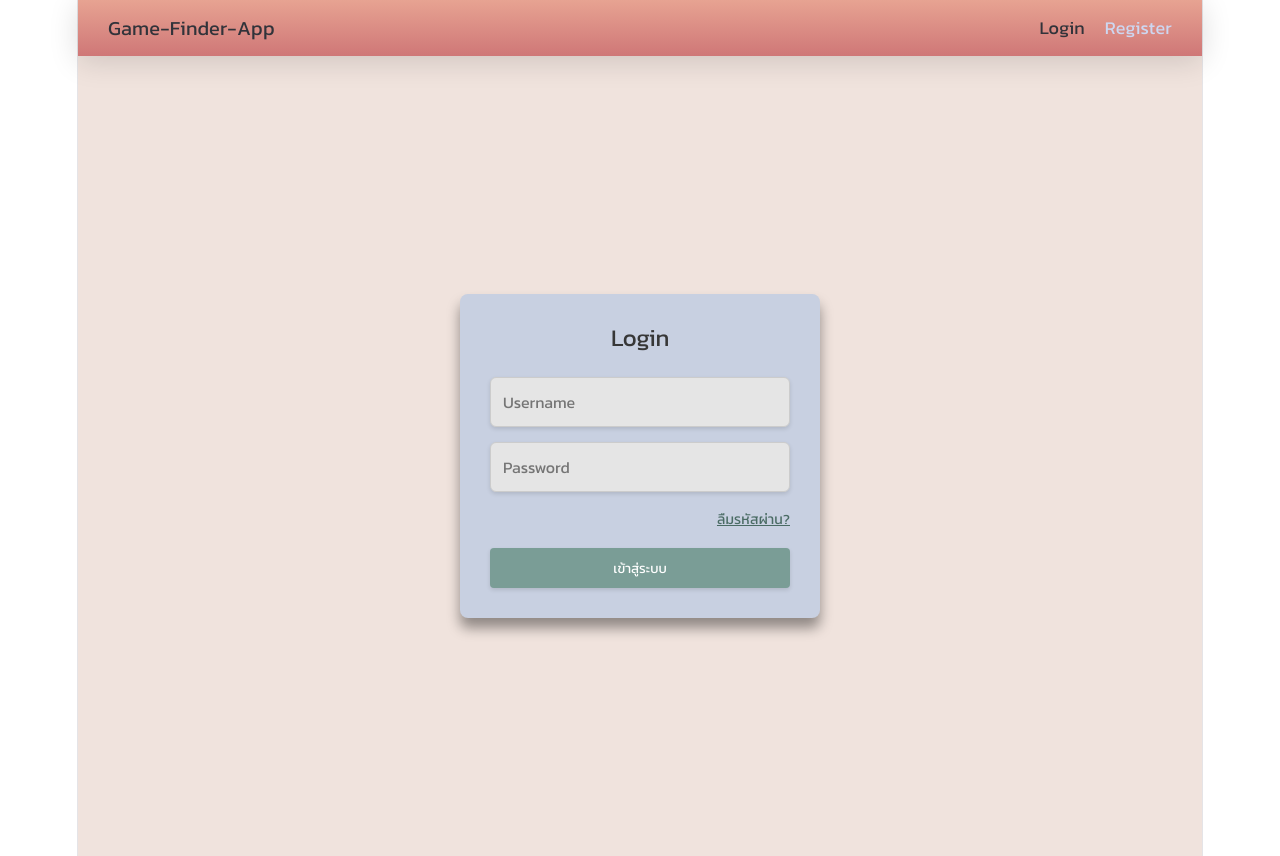
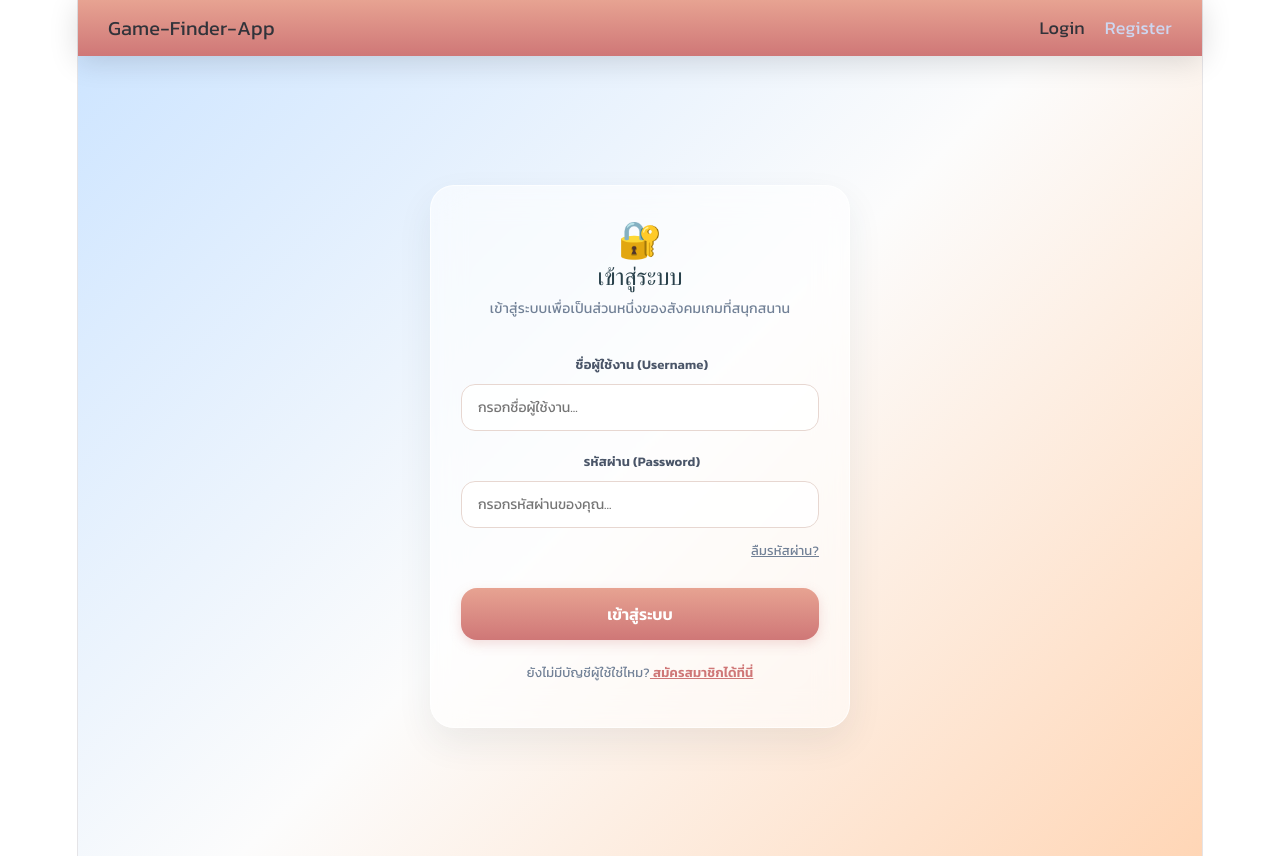
Before and after one commit to siverart/Party-finder-project, a React (Vite) app in the folder frontend/: page /login in a window 1280 px wide. Built offline with nearby package versions, Linux system fonts and the light colour scheme.

Commit message:
finish refactor css of login page

```diff
--- a/frontend/src/pages/Login.jsx
+++ b/frontend/src/pages/Login.jsx
@@ -11,9 +11,10 @@ function Login(){
         const token = localStorage.getItem('token');
         if (token) {
             // ถ้ามี token อยู่ในเครื่องแล้ว ไม่ต้องให้กรอกซ้ำ ดีดไปหน้า profile ทันที
-            navigate('/profile');
+            navigate('/lobby');
         }
     }, [navigate])
+
     const handleLogin = async (e) => {
         e.preventDefault();
         try {
@@ -22,110 +23,208 @@ function Login(){
             localStorage.setItem('username', response.data.username)
             localStorage.setItem('myUserId', response.data.id)
             alert("เข้าสู่ระบบสำเร็จ");
-            navigate('/profile');//โยนเข้าหน้านี้ไปก่อน ในอนาคตจะโยนไปหน้เา lobbyแทน
+            navigate('/lobby');
 
         } catch (err) {
-            alert( err.response.data.message );
+            alert(err.response?.data?.message || "เกิดข้อผิดพลาดในการเข้าสู่ระบบ");
         }
     };
+
     const handleResetPassword = async (e) => {
         e.preventDefault();
-        navigate('/reset-password')//ส่งไปอีกหน้าที่จะมี form email ให้กรอก
+        navigate('/reset-password') // ส่งไปอีกหน้าที่จะมี form email ให้กรอก
+    };
 
-    };
-    return (<div style={{
-        display: 'flex',
-        justifyContent: 'center',
-        alignItems: 'center',
-        minHeight: '100vh',
-        backgroundColor: 'rgb(240, 227, 221)'
-    }}
->
-    <form
-        onSubmit={handleLogin}
-        style={{
-            display: 'flex',
-            flexDirection: 'column',
-            width: '300px',
-            gap:'15px',
-            padding: '30px',
-            backgroundColor: 'rgb(200, 208, 225)',
-            border: '1px solidrgb(255, 255, 255)',
-            borderRadius: '8px',
-            boxShadow: '0px 10px 13px rgba(0, 0, 0, 0.4)',
+    return (
+        <div style={loginPageContainerStyle}>
+            <form onSubmit={handleLogin} style={loginFormBoxStyle}>
 
-        }}
+                {/* ไอคอน */}
+                <div style={logoIconContainerStyle}>🔐</div>
 
+                <h2 style={loginHeaderStyle}>เข้าสู่ระบบ</h2>
+                <p style={loginSubHeaderStyle}>เข้าสู่ระบบเพื่อเป็นส่วนหนึ่งของสังคมเกมที่สนุกสนาน</p>
 
-    >
-        <h2 style={{ fontFamily: " 'Kanit' , sans-serif ",textAlign: 'center', margin: '0 0 10px 0', color: 'rgb(55, 55, 55)'}}>Login</h2>
+                {/* ส่วนของกลุ่มช่องกรอกข้อมูล (Inputs) */}
+                <div style={inputGroupContainerStyle}>
+                    <div style={inputWrapperStyle}>
+                        <label style={labelStyle}>ชื่อผู้ใช้งาน (Username)</label>
+                        <input
+                            type="text"
+                            placeholder="กรอกชื่อผู้ใช้งาน..."
+                            onChange={(e) => setUsername(e.target.value)}
+                            style={inputFieldStyle}
+                            required
+                        />
+                    </div>
 
-
-        <input
-            placeholder="Username"
-            onChange={(e) => setUsername(e.target.value)}
-            style={{
-                fontFamily: " 'Kanit' , sans-serif ",
-                padding: '12px',
-                borderRadius: '6px',
-                border: '1px solid #ccc',
-                fontSize: '16px',
-                backgroundColor: 'rgb(229,229,229)',
-                color: '#333',
-                outline: 'none', // ปิดเส้นขอบสีดำหนาๆ ตอนกดคลิกพิมพ์
-                boxShadow : '0 2px 4px rgba(0, 0, 0, 0.12)'
-
-            }}
-            />
+                    <div style={inputWrapperStyle}>
+                        <label style={labelStyle}>รหัสผ่าน (Password)</label>
                         <input
                             type="password"
-            placeholder="Password"
+                            placeholder="กรอกรหัสผ่านของคุณ..."
                             onChange={(e) => setPassword(e.target.value)}
-            style={{
-                fontFamily: " 'Kanit' , sans-serif ",
-                padding: '12px',
-                borderRadius: '6px',
-                border: '1px solid #ccc',
-                fontSize: '16px',
-                backgroundColor: 'rgb(229, 229, 229)',
-                color: '#333',
-                outline: 'none',
-                boxShadow : '0 2px 4px rgba(0, 0, 0, 0.12)'
-            }}
+                            style={inputFieldStyle}
+                            required
                         />
+                    </div>
+                </div>
 
-        <div style={{ display: 'flex', justifyContent: 'flex-end' }}>
+                {/* ปุ่มลืมรหัสผ่าน */}
+                <div style={{ display: 'flex', justifyContent: 'flex-end', marginBottom: '24px' }}>
                     <span
-                onClick={handleResetPassword} // ผูกฟังก์ชัน navigate ที่คุณเขียนไว้
-                style={{
-                    fontFamily: " 'Kanit' , sans-serif ",
-                    fontSize: '14px',
-                    color: '#4A6B64',
-                    cursor: 'pointer',
-                    textDecoration: 'underline' // ขีดเส้นใต้ให้รู้ว่าเป็นลิงก์กดได้
-                }}
-                onMouseOver={(e) => e.target.style.color = '#2C3E3B'} // เอฟเฟกต์เวลาเอาเมาส์มาชี้
-                onMouseOut={(e) => e.target.style.color = '#4A6B64'}
+                        onClick={handleResetPassword}
+                        style={forgotPasswordLinkStyle}
+                        onMouseOver={(e) => e.target.style.color = '#cf7777'}
+                        onMouseOut={(e) => e.target.style.color = '#718096'}
                     >
                         ลืมรหัสผ่าน?
                     </span>
                 </div>
 
-        <button type="submit" style={{
-            fontFamily: " 'Kanit' , sans-serif ",
-            padding: '10px',
-            cursor: 'pointer',
-            backgroundColor: '#7A9D96',
-            color: 'white',
-            border: 'none',
-            borderRadius: '4px',
-            boxShadow : '0 2px 4px rgba(0, 0, 0, 0.12)'
-            }}
-            >
+                {/* ปุ่มเข้าสู่ระบบ */}
+                <button type="submit" style={submitBtnStyle}>
                     เข้าสู่ระบบ
                 </button>
+
+                {/* ลิงก์สำหรับสลับไปหน้า Register */}
+                <div style={footerLinkContainerStyle}>
+                    ยังไม่มีบัญชีผู้ใช้ใช่ไหม?
+                    <span onClick={() => navigate('/register')} style={registerLinkActionStyle}> สมัครสมาชิกได้ที่นี่</span>
+                </div>
             </form>
         </div>
     );
 }
+
+// ================= 🎨 CSS STYLES OBJECTS =================
+
+// ฉากหลังหน้าเว็บทั้งหมด
+const loginPageContainerStyle = {
+    display: 'flex',
+    justifyContent: 'center',
+    alignItems: 'center',
+    minHeight: '100vh',
+    backgroundImage: "linear-gradient(135deg, #cee5ff 0%, #fcfcfc 50%, #ffd6b6 100%)", // สีเดียวกับ Register และหลังจอ Lobby
+    fontFamily: "'Kanit', sans-serif",
+    padding: '20px',
+    boxSizing: 'border-box'
+};
+
+// ตัวกล่องฟอร์ม
+const loginFormBoxStyle = {
+    display: 'flex',
+    flexDirection: 'column',
+    width: '100%',
+    maxWidth: '420px',
+    padding: '40px 30px',
+    backgroundColor: 'rgba(255, 255, 255, 0.6)',
+    backdropFilter: 'blur(16px)',
+    border: '1px solid rgba(255, 255, 255, 0.7)',
+    borderRadius: '24px',
+    boxShadow: '0 15px 35px rgba(41, 65, 75, 0.08)',
+    boxSizing: 'border-box'
+};
+
+const logoIconContainerStyle = {
+    fontSize: '36px',
+    textAlign: 'center',
+    marginBottom: '10px'
+};
+
+const loginHeaderStyle = {
+    textAlign: 'center',
+    margin: '0 0 6px 0',
+    color: '#29414b',
+    fontSize: '24px',
+    fontWeight: '700'
+};
+
+const loginSubHeaderStyle = {
+    textAlign: 'center',
+    margin: '0 0 30px 0',
+    color: '#718096',
+    fontSize: '14px',
+    fontWeight: '400'
+};
+
+const inputGroupContainerStyle = {
+    display: 'flex',
+    flexDirection: 'column',
+    gap: '18px',
+    marginBottom: '10px' // ลดเหลือ 10px เพื่อเว้นที่ให้ปุ่มลืมรหัสผ่านพอดีๆ
+};
+
+const inputWrapperStyle = {
+    display: 'flex',
+    flexDirection: 'column',
+    gap: '6px'
+};
+
+const labelStyle = {
+    fontSize: '13px',
+    fontWeight: '600',
+    color: '#4a5568',
+    paddingLeft: '4px'
+};
+
+// ช่องกรอกข้อมูล
+const inputFieldStyle = {
+    width: '100%',
+    padding: '12px 16px',
+    boxSizing: 'border-box',
+    border: '1px solid #e7d7d1',
+    borderRadius: '14px',
+    backgroundColor: 'rgba(255, 255, 255, 0.8)',
+    fontSize: '14px',
+    fontFamily: "'Kanit', sans-serif",
+    color: '#2d3748',
+    outline: 'none',
+    transition: 'all 0.25s ease'
+};
+
+// ตัวหนังสือปุ่มลืมรหัสผ่าน
+const forgotPasswordLinkStyle = {
+    fontFamily: "'Kanit', sans-serif",
+    fontSize: '13px',
+    color: '#718096',
+    cursor: 'pointer',
+    textDecoration: 'underline',
+    transition: 'color 0.2s ease',
+    fontWeight: '500'
+};
+
+// ปุ่มกดเข้าสู่ระบบ
+const submitBtnStyle = {
+    width: '100%',
+    padding: '14px',
+    cursor: 'pointer',
+    backgroundImage: 'linear-gradient(rgb(231, 163, 146) 0%, rgb(207, 119, 119) 100%)', // สี joinRoomButton ประจำตัวเดฟโอ๊ต
+    color: 'white',
+    border: 'none',
+    borderRadius: '16px',
+    fontSize: '16px',
+    fontWeight: '600',
+    fontFamily: "'Kanit', sans-serif",
+    boxShadow: '0 4px 12px rgba(207, 119, 119, 0.25)',
+    transition: 'transform 0.15s ease, opacity 0.2s',
+    outline: 'none'
+};
+
+const footerLinkContainerStyle = {
+    textAlign: 'center',
+    marginTop: '20px',
+    fontSize: '13px',
+    color: '#718096'
+};
+
+// ตัวหนังสือคลิกขยับสลับหน้าไป Register
+const registerLinkActionStyle = {
+    color: '#cf7777',
+    fontWeight: '600',
+    cursor: 'pointer',
+    textDecoration: 'underline',
+    transition: 'color 0.2s'
+};
+
 export default Login;
```
Lines whose indentation alone changed are shown as unchanged.
